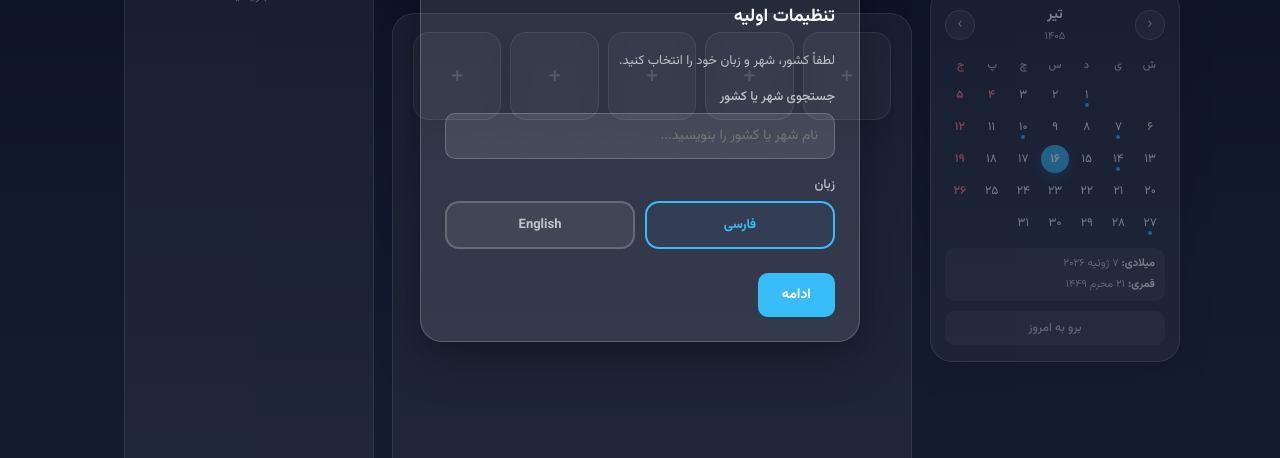
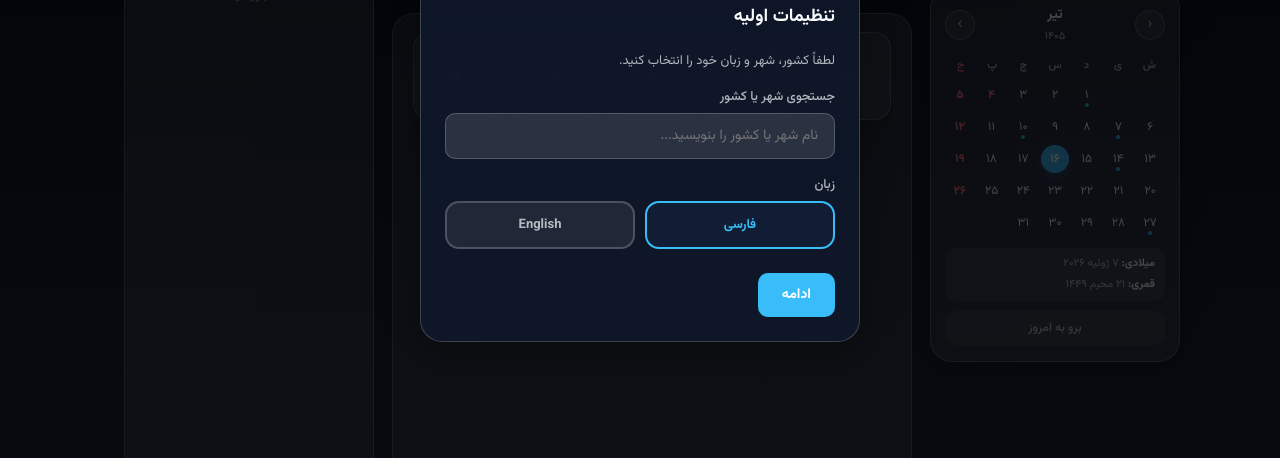
Before and after one commit to farzadqavidel/NextTab-chrome-extension, a browser extension: page newtab.html in a window 1280 px wide. Shown: the part 239-697 px from the top of the page. Drawn offline with Linux system fonts and the light colour scheme.

Commit message:
refactor: update core styles

```diff
--- a/css/styles.css
+++ b/css/styles.css
@@ -21,6 +21,10 @@
   --cal-holiday: #fb7185;
   --tile-bg: rgba(255, 255, 255, 0.12);
   --input-bg: rgba(255, 255, 255, 0.1);
+  --panel-bg: rgba(15, 23, 42, 0.92);
+  --panel-surface: rgba(255, 255, 255, 0.08);
+  --panel-input-bg: rgba(255, 255, 255, 0.12);
+  --overlay-scrim: rgba(0, 0, 0, 0.72);
   --radius: 22px;
   --radius-sm: 14px;
   --radius-xs: 10px;
@@ -865,7 +869,7 @@ body.lang-en {
   left: 0;
   right: 0;
   z-index: 40;
-  background: var(--bg-card);
+  background: var(--panel-bg);
   border: 1px solid var(--border);
   border-radius: var(--radius-sm);
   box-shadow: var(--shadow-hover);
@@ -1636,7 +1640,7 @@ body.light-mode .field-select option {
 .modal-overlay {
   position: fixed;
   inset: 0;
-  background: rgba(15, 23, 42, 0.55);
+  background: var(--overlay-scrim);
   z-index: 100;
   display: flex;
   align-items: center;
@@ -1651,7 +1655,7 @@ body.light-mode .field-select option {
 }
 
 .modal {
-  background: var(--bg-card);
+  background: var(--panel-bg);
   border: 1px solid var(--border);
   border-radius: var(--radius);
   width: 100%;
@@ -1705,6 +1709,21 @@ body.light-mode .field-select option {
 
 .modal form,
 .settings-content { padding: 20px 24px 24px; }
+
+.modal .field-input {
+  background: var(--panel-input-bg);
+}
+
+.modal .mode-btn,
+.modal .lang-toggle .lang-btn,
+.modal .theme-card,
+.modal .radio-card,
+.modal .gradient-card,
+.modal .service-toggle,
+.modal .btn-cancel,
+.modal .modal-close {
+  background: var(--panel-surface);
+}
 
 .form-group { margin-bottom: 16px; }
 
@@ -2410,7 +2429,7 @@ body.glass-theme .location-suggestions {
 .context-menu {
   position: fixed;
   z-index: 200;
-  background: var(--bg-card);
+  background: var(--panel-bg);
   border: 1px solid var(--border);
   border-radius: var(--radius-xs);
   box-shadow: var(--shadow-hover);
@@ -2457,14 +2476,18 @@ body.dark-mode .event-item.occasion {
 
 /* ── Glass Theme (blur only on main surfaces) ── */
 body.glass-theme .card,
-body.glass-theme .modal,
 body.glass-theme .search-box,
-body.glass-theme .search-history,
 body.glass-theme .settings-fab,
-body.glass-theme .github-fab,
-body.glass-theme .context-menu {
+body.glass-theme .github-fab {
   backdrop-filter: blur(10px);
   -webkit-backdrop-filter: blur(10px);
+}
+
+body.glass-theme .modal,
+body.glass-theme .search-history,
+body.glass-theme .context-menu {
+  backdrop-filter: blur(20px);
+  -webkit-backdrop-filter: blur(20px);
 }
 
 /* ── Low-end / reduced-motion profile ── */
@@ -2725,7 +2748,7 @@ html[dir="rtl"] .toast-progress {
 }
 
 body.glass-theme .toast {
-  background: var(--bg-card);
+  background: var(--panel-bg);
 }
 
 html.perf-lite .toast {
```
